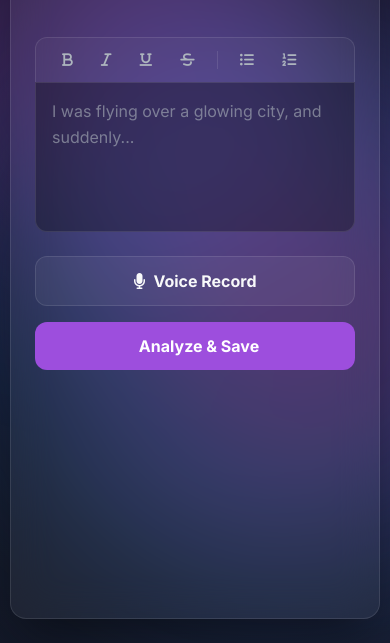
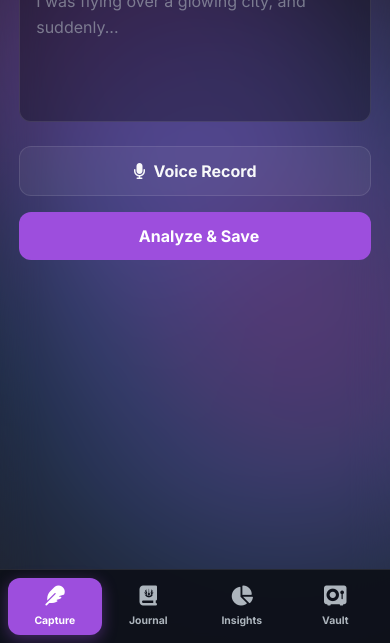
Before and after one commit to AQIBALI-007/dream-catcher1, a website: page dream-catcher-vanilla/public/index.html in a window 390 px wide. Shown: the part 201-844 px from the top of the page. Drawn offline with Linux system fonts and the light colour scheme.

Commit message:
Redesign mobile layout to use intuitive bottom tab navigation

```diff
--- a/dream-catcher-vanilla/public/style.css
+++ b/dream-catcher-vanilla/public/style.css
@@ -983,56 +983,78 @@ body {
 /* Responsive Design for Tablets and Mobile */
 @media (max-width: 850px) {
     body {
-        align-items: flex-start;
-        padding: 10px;
+        align-items: flex-end;
+        padding: 0;
     }
 
     .glass-container {
         flex-direction: column;
         width: 100%;
-        height: 96vh;
-        border-radius: 16px;
+        height: 100vh;
+        height: 100dvh;
+        border-radius: 0;
+        border: none;
     }
 
     .sidebar {
         width: 100%;
+        order: 2;
         border-right: none;
-        border-bottom: 1px solid var(--glass-border);
-        padding: 1rem;
+        border-bottom: none;
+        border-top: 1px solid var(--glass-border);
+        padding: 0.5rem;
         flex-direction: row;
-        justify-content: space-between;
+        justify-content: center;
         align-items: center;
+        background: rgba(14, 17, 26, 0.95);
+        z-index: 100;
+        padding-bottom: calc(0.5rem + env(safe-area-inset-bottom, 0px));
     }
 
     .logo {
-        margin-bottom: 0;
-    }
-
-    .logo h2 {
-        font-size: 1.2rem;
+        display: none; /* Hide logo on mobile bottom bar */
     }
 
     .nav-links {
         flex-direction: row;
-        gap: 0.5rem;
+        width: 100%;
+        max-width: 500px;
+        justify-content: space-around;
+        gap: 0;
         margin: 0;
     }
 
     .nav-links li {
-        padding: 10px;
-        border-radius: 8px;
+        flex-direction: column;
+        padding: 8px 4px;
+        border-radius: 12px;
+        flex: 1;
+        text-align: center;
+        gap: 4px;
+        justify-content: center;
     }
 
     .nav-links li span {
-        display: none; /* Hide text, icon only for mobile */
+        display: block; /* Show tiny labels under icons for clarity */
+        font-size: 0.65rem;
+        margin-top: 4px;
+        font-weight: 600;
+    }
+
+    .nav-links li i {
+        font-size: 1.25rem;
     }
 
     .content {
-        padding: 1.5rem;
+        order: 1; /* Content above sidebar */
+        padding: 1.2rem;
+        padding-bottom: 2rem;
+        flex: 1;
+        overflow-y: auto;
     }
 
     .header h1 {
-        font-size: 2.2rem;
+        font-size: 2rem;
     }
 
     .form-actions {
@@ -1062,15 +1084,8 @@ body {
         width: 95%;
         padding: 1.5rem;
     }
-}
 
-@media (max-width: 480px) {
-    .logo h2 {
-        display: none; /* completely hide logo text on very small screens */
-    }
-
-    .nav-links {
-        width: 100%;
-        justify-content: space-between;
+    .editor-toolbar {
+        justify-content: center;
     }
 }
```
